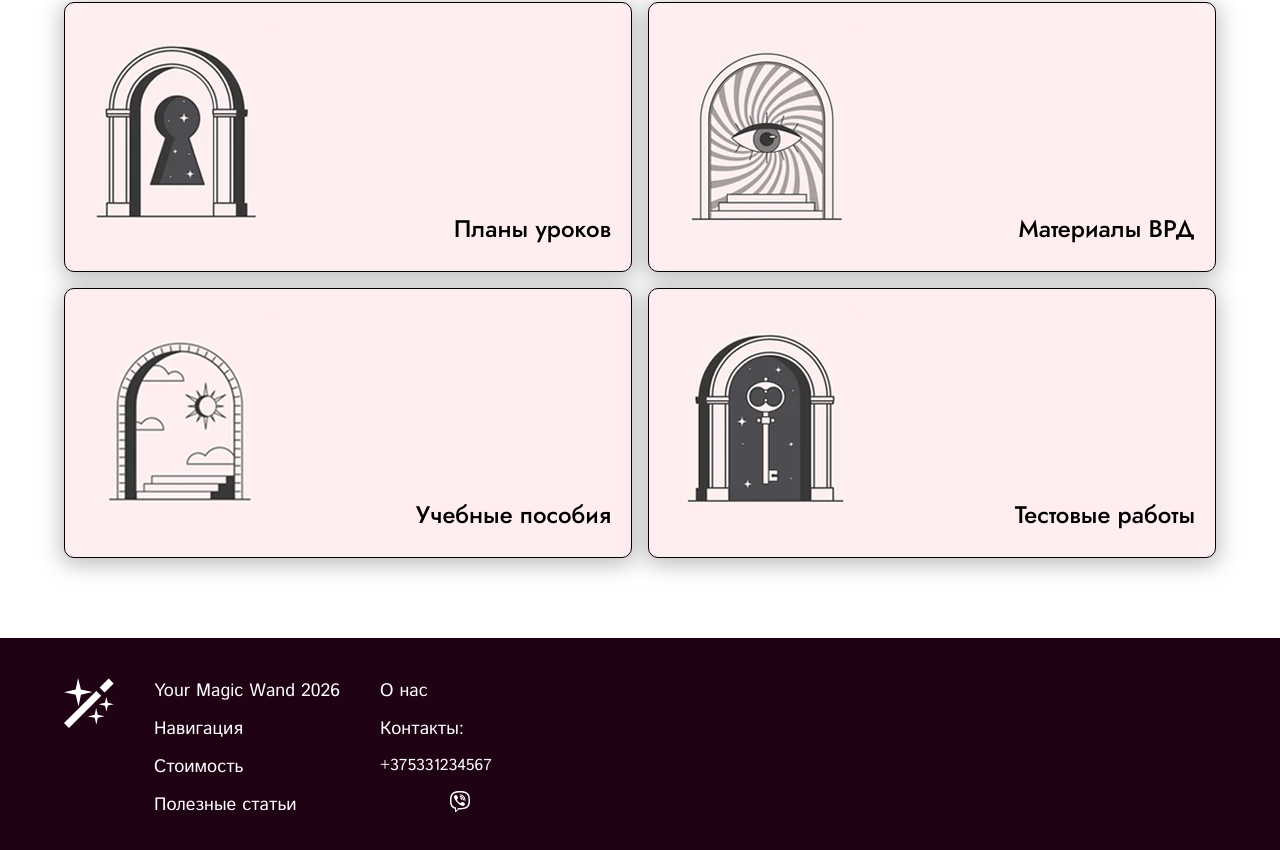
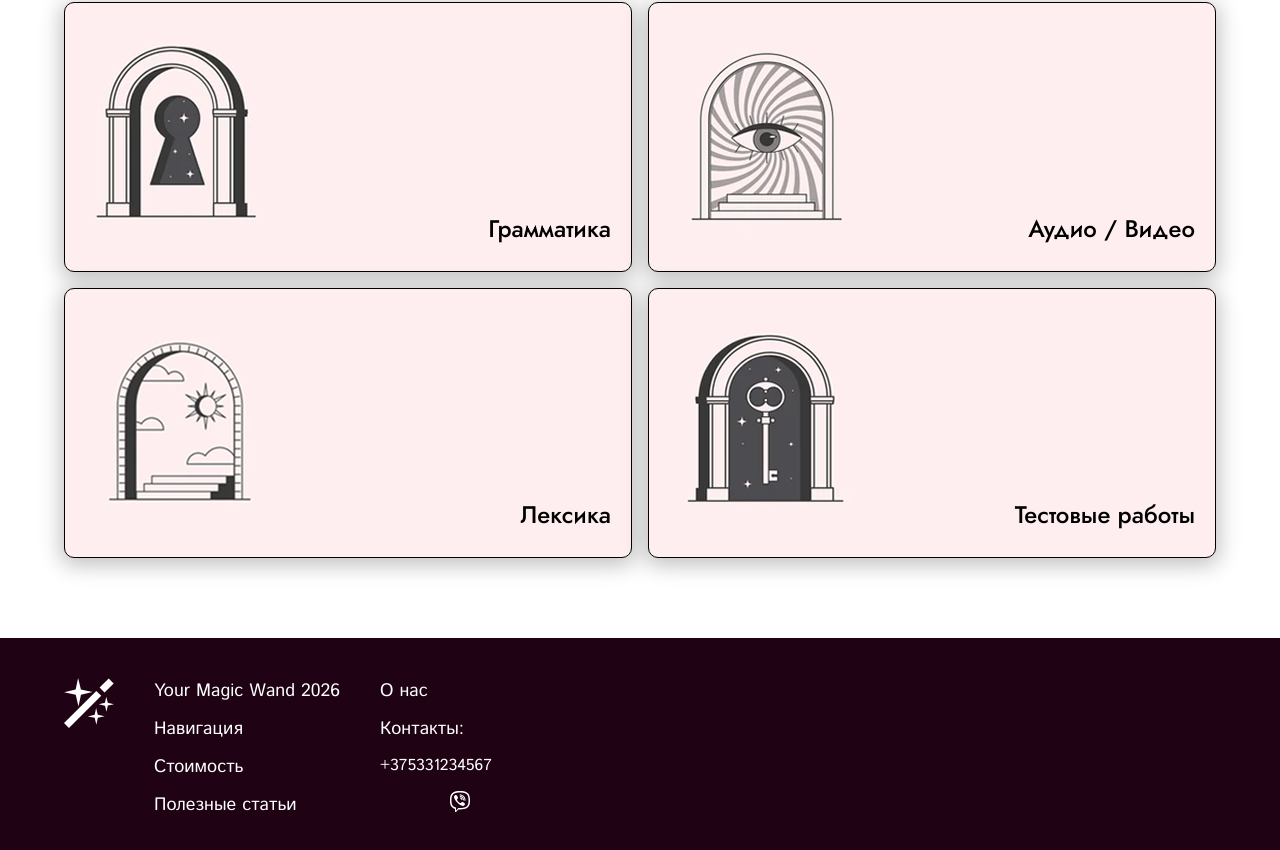
Before and after one commit to nathan-d7/YMW_project, a React (Vite) app: page /grades/1 in a window 1280 px wide. Shown: the part 806-1656 px from the top of the page. Built offline with nearby package versions, Linux system fonts and the light colour scheme; some icons are missing.

Commit message:
Final touches

```diff
--- a/index.html
+++ b/index.html
@@ -4,7 +4,8 @@
     <meta charset="UTF-8" />
     <meta name="viewport" content="width=device-width, initial-scale=1.0" />
     <link href="https://fonts.googleapis.com/css2?family=Istok+Web:ital,wght@0,400;0,700;1,400;1,700&family=Jost:ital,wght@0,100..900;1,100..900&display=swap" rel="stylesheet">
-    <title>ymw_project</title>
+    <title>YMW</title>
+    <link rel="icon" href="./src/assets/icons/ymw_logo.svg" type="svg">
   </head>
   <body>
     <div id="root"></div>
--- a/src/App.css
+++ b/src/App.css
@@ -1,12 +1,3 @@
-#root {
-  /* max-width: 1280px;
-  margin: 0 auto;
-  width: 90%; */
-  /* padding: 2rem; */
-  /* text-align: center; */
-
-}
-
 nav, ul {
   list-style: none;
 }
--- a/src/components/home/accordion/accordion.css
+++ b/src/components/home/accordion/accordion.css
@@ -31,7 +31,6 @@
   box-shadow: none;
   padding: 24px;
   min-height: 50px;
-  /* max-height: fit-content; */
 }
 
 .accordion__item.MuiAccordion-root::before {
--- a/src/components/home/accordion/index.tsx
+++ b/src/components/home/accordion/index.tsx
@@ -13,7 +13,7 @@ const AccordionHomePage: FC = () => {
   const [hoveredPanel, setHoveredPanel] = useState<string | null>(null)
 
   const handleChange = (panel: string) => (event: React.SyntheticEvent, newExpanded: boolean) => {
-      setExpanded(newExpanded ? panel : false);
+    setExpanded(newExpanded ? panel : false);
   }
 
   const handleMouseEnter = (panel:string) => {
--- a/src/components/home/articles/index.tsx
+++ b/src/components/home/articles/index.tsx
@@ -13,7 +13,6 @@ const ArticlesPreview: FC = () => {
   const [loading, setLoading] = useState(true)
   const [error, setError] = useState<string | null>(null)
   const [sliderHidden, setSliderHidden] = useState<boolean>(true)
-  const articlesIndexes = articles.map((_, index) => index)
   const [slideIndex, setSlideIndex] = useState<number>(0)
   const sliderBoxRef = useRef<HTMLDivElement | null>(null)
   const sliderItemRef = useRef<HTMLElement | null>(null)
--- a/src/components/home/slider/index.tsx
+++ b/src/components/home/slider/index.tsx
@@ -32,7 +32,7 @@ const Slider: FC = () => {
   }
 
   useEffect(() => {
-    setImageText(item => (item = imageText[imageIndex]))
+    setImageText( item => (item = imageText[imageIndex]))
   }, [imageIndex])
 
   return (
--- a/src/components/layout/dropDown/index.tsx
+++ b/src/components/layout/dropDown/index.tsx
@@ -2,11 +2,6 @@ import { useState, type FC } from "react"
 import style from "./dropDown.module.css"
 import { useNavigate } from "react-router-dom"
 
-// type DropDownProps = {
-//   isOpen: boolean
-//   handleMouseEnter: MouseEvent,
-//   handleMouseLeave: MouseEvent
-// }
 
 const DropDownMenu: FC = () => {
 
--- a/src/components/layout/header/header.css
+++ b/src/components/layout/header/header.css
@@ -1,7 +1,6 @@
 .header-container {
 	padding-inline: 6px;
 }
-
 
 .burger-menu-box {
 	display: none;
--- a/src/index.css
+++ b/src/index.css
@@ -1,11 +1,11 @@
-#root {
-  position: relative;
-}
-
 * {
   padding: 0;
   margin: 0;
   box-sizing: border-box;
+}
+
+#root {
+  position: relative;
 }
 
 .container {
--- a/src/pages/gradesPage/ui/gradesPage.css
+++ b/src/pages/gradesPage/ui/gradesPage.css
@@ -1,9 +1,5 @@
 .grades-page {
   padding: 60px 0 100px 0;
-}
-
-.grades-page__items-box {
-
 }
 
 .grades-page__item {
@@ -20,14 +16,12 @@
 }
 
 .grades-page__item.item_1  {
-  /* grid-template-columns: minmax(200px, 800px) minmax(250px, 1fr); */
   grid-template-columns: minmax(300px, 800px) minmax(150px, 320px);
   justify-content: space-between;
 }
 
 .grades-page__item.item_2  {
   grid-template-columns: minmax(150px, 500px) 1fr minmax(150px, 500px);
-  /* background-color: rgb(156, 198, 156); */
 }
 
 .grades-page__item.item_2 > .grades-page__item-grades-box {
@@ -38,7 +32,6 @@
   width: 100%;
   justify-self: center;
   padding-bottom: 50px;
-  /* border: 2px solid black; */
 }
 
 .grades-page__item.item_2 .grades-page__item-img {
@@ -48,18 +41,12 @@
 }
 
 .grades-page__item.item_3  {
-  /* grid-template-columns: minmax(300px, 900px) minmax(200px, 1fr); */
   grid-template-columns: minmax(300px, 900px) minmax(200px, 350px);
   justify-content: space-between;
-  /* background-color: rgb(223, 139, 139); */
 }
 
 .grades-page__item.item_3 > .grades-page__item-grades-box {
   align-self: center;
-}
-
-.grades-page__item-grades-box {
-
 }
 
 .grades-page__item-grades-block {
@@ -106,7 +93,6 @@
   font-family: "Jost", serif;
   font-size: 24px;
   font-weight: 500;
-  /* max-width: 380px; */
   min-width: 200px;
   padding: 6px 30px;
   background-color: #E69AFF;
--- a/src/pages/transferGradePage/ui/gradePage.css
+++ b/src/pages/transferGradePage/ui/gradePage.css
@@ -1,9 +1,5 @@
 .grade-page {
   padding-block: 80px;
-}
-
-.grade-page__container {
-
 }
 
 .grade__title {
@@ -12,7 +8,6 @@
 }
 
 .grade-categs__box {
-  /* background-color: rgb(78, 152, 78); */
   display: grid;
   grid-template-columns: repeat(2, 1fr);
   grid-auto-flow: row;
@@ -24,7 +19,6 @@
   padding: 25px 20px;
   display: flex;
   justify-content: flex-end;
-  /* border: 1px solid red; */
   background-color: #FFEEEF;
   border-radius: 10px;
   border: 1px solid #000;
@@ -58,7 +52,6 @@
   display: flex;
   flex-direction: column;
   justify-content: space-between;
-  /* border: 1px solid blue; */
 }
 
 .grade-categs__item-icon-box .MuiSvgIcon-root {
--- a/src/pages/transferGradePage/ui/index.tsx
+++ b/src/pages/transferGradePage/ui/index.tsx
@@ -23,7 +23,7 @@ const GradePage: FC = () => {
               <div className="grade-categs__item-icon-box">
                 <InventoryRoundedIcon />
               </div>
-              <span className="grade-categs__item-name">Планы уроков</span>
+              <span className="grade-categs__item-name">Грамматика</span>
             </div>
           </div>
 
@@ -32,7 +32,7 @@ const GradePage: FC = () => {
               <div className="grade-categs__item-icon-box">
                 <AudioFileOutlinedIcon />
               </div>
-              <span className="grade-categs__item-name">Материалы ВРД</span>
+              <span className="grade-categs__item-name">Аудио / Видео</span>
             </div>
           </div>
 
@@ -41,7 +41,7 @@ const GradePage: FC = () => {
               <div className="grade-categs__item-icon-box">
                 <CollectionsBookmarkOutlinedIcon />
               </div>
-              <span className="grade-categs__item-name">Учебные пособия</span>
+              <span className="grade-categs__item-name">Лексика</span>
             </div>
           </div>
 
```
Also changed, not shown: src/server/formFiles/manuals_bg_.png (added), src/server/formFiles/materials_bg_.png (added).
